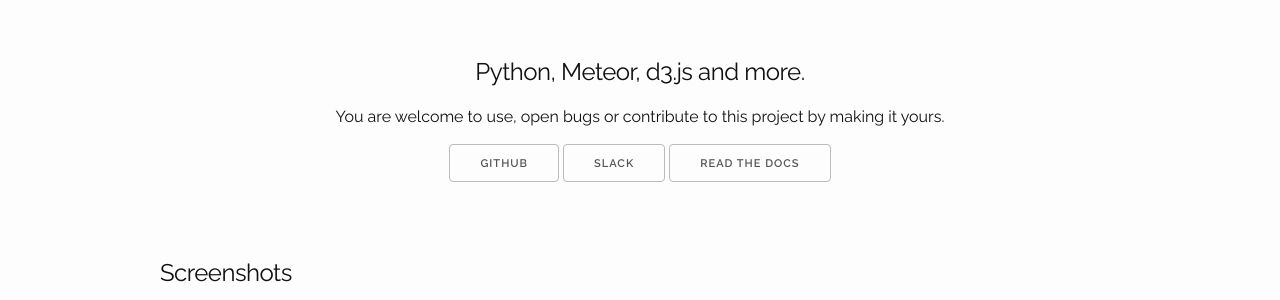
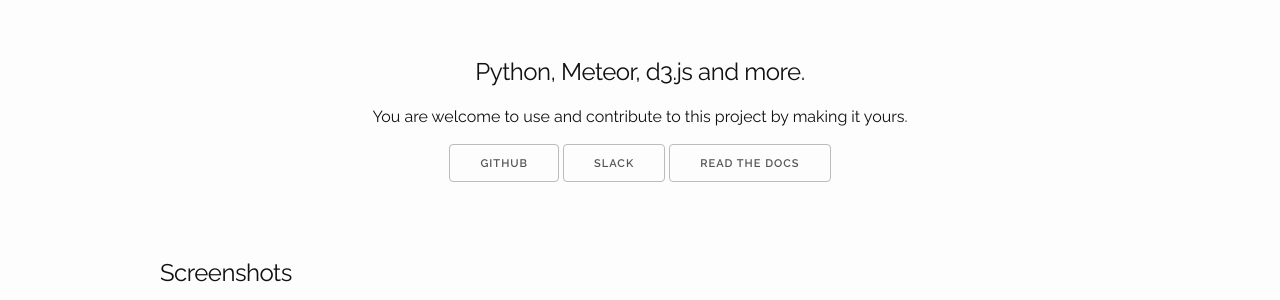
Before and after one commit to topogram/topogram.github.io, a Jekyll site: the page built from index.html, in a window 1280 px wide. Shown: the part 1120-1420 px from the top of the page. Built offline with Jekyll 4.4.1, drawn with Linux system fonts in a browser that asks for light colours.

Commit message:
better invite tagline

```diff
--- a/index.html
+++ b/index.html
@@ -72,7 +72,7 @@ layout: default
 
 <section id="contact" class="row curtains">
     <h5 class="lead">Python, Meteor, d3.js and more.</h5>
-    <p>You are welcome to use, open bugs or contribute to this project by making it yours.</p>
+    <p>You are welcome to use and contribute to this project by making it yours.</p>
     <p>
       <a class="button" href="https://github.com/topogram">Github</a>
       <a class="button" href="http://topogram.slack.com">Slack</a>
```
